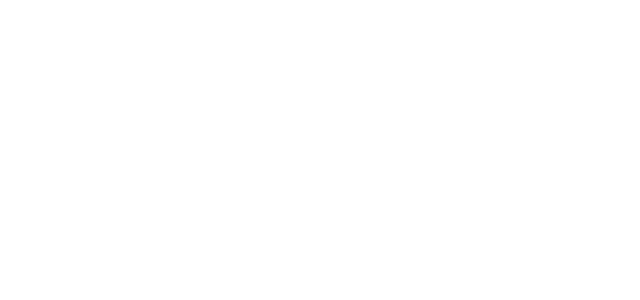
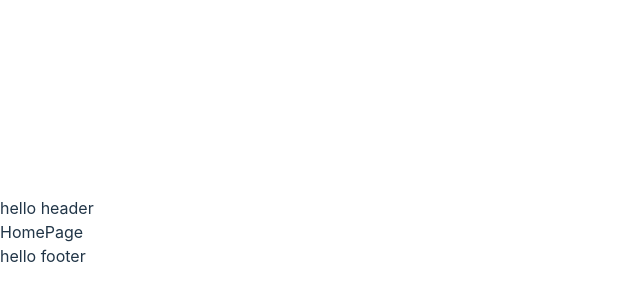
Before and after one commit to GB-LD/argentBank, a React (Vite) app: page / in a window 1280 px wide. Shown: the part 168-468 px from the top of the page, without its empty margins (0-640 px from the left). Built offline with nearby package versions, Linux system fonts and the light colour scheme.

Commit message:
app pages creations and routing setup without security

```diff
--- a/package.json
+++ b/package.json
@@ -11,7 +11,8 @@
   },
   "dependencies": {
     "react": "^18.3.1",
-    "react-dom": "^18.3.1"
+    "react-dom": "^18.3.1",
+    "react-router-dom": "^7.0.1"
   },
   "devDependencies": {
     "@eslint/js": "^9.15.0",
--- a/src/app/App.jsx
+++ b/src/app/App.jsx
@@ -1,8 +1,26 @@
+import { Routes, Route } from "react-router-dom"
+import Layout from "../pages/Layout"
+import LoginPage from "../pages/LoginPage"
+import HomePage from "../pages/HomePage"
+import ProfilePage from "../pages/ProfilePage"
+import MissingPage from "../pages/MissingPage"
+
 function App() {
 
   return (
-    <>
-    </>
+    <Routes>
+      <Route path="/" element={<Layout />} >
+        {/* public routes */}
+        <Route path="/" element={<HomePage />} />
+        <Route path="login" element={<LoginPage />} />
+
+        {/* protected routes */}
+        <Route path="profile" element={<ProfilePage />} />
+
+        {/* catch all */}
+        <Route path="*" element={<MissingPage />} />
+      </Route>
+    </Routes>
   )
 }
 
--- a/src/main.jsx
+++ b/src/main.jsx
@@ -2,9 +2,14 @@ import { StrictMode } from 'react'
 import { createRoot } from 'react-dom/client'
 import './index.css'
 import App from './app/App'
+import { BrowserRouter, Routes, Route } from 'react-router-dom'
 
 createRoot(document.getElementById('root')).render(
   <StrictMode>
-    <App />
+    <BrowserRouter>
+      <Routes>
+        <Route path='/*' element={<App />} />
+      </Routes>
+    </BrowserRouter>
   </StrictMode>,
 )
--- /dev/null
+++ b/src/pages/HomePage.jsx
@@ -0,0 +1,7 @@
+const HomePage = () => {
+  return (
+    <div>HomePage</div>
+  )
+}
+
+export default HomePage
--- /dev/null
+++ b/src/pages/Layout.jsx
@@ -0,0 +1,19 @@
+import { Outlet } from "react-router-dom"
+
+const Layout = () => {
+  return (
+    <>
+      <header>
+        hello header
+      </header>
+      <main>
+          <Outlet />
+      </main>
+      <footer>
+        hello footer
+      </footer>
+    </>
+  )
+}
+
+export default Layout
--- /dev/null
+++ b/src/pages/LoginPage.jsx
@@ -0,0 +1,7 @@
+const LoginPage = () => {
+  return (
+    <div>LoginPage</div>
+  )
+}
+
+export default LoginPage
--- /dev/null
+++ b/src/pages/MissingPage.jsx
@@ -0,0 +1,7 @@
+const MissingPage = () => {
+  return (
+    <div>MissingPage</div>
+  )
+}
+
+export default MissingPage
--- /dev/null
+++ b/src/pages/ProfilePage.jsx
@@ -0,0 +1,7 @@
+const ProfilePage = () => {
+  return (
+    <div>ProfilePage</div>
+  )
+}
+
+export default ProfilePage
```
Also changed, not shown: 1 other file (tests, documents, lock files or other folders).
